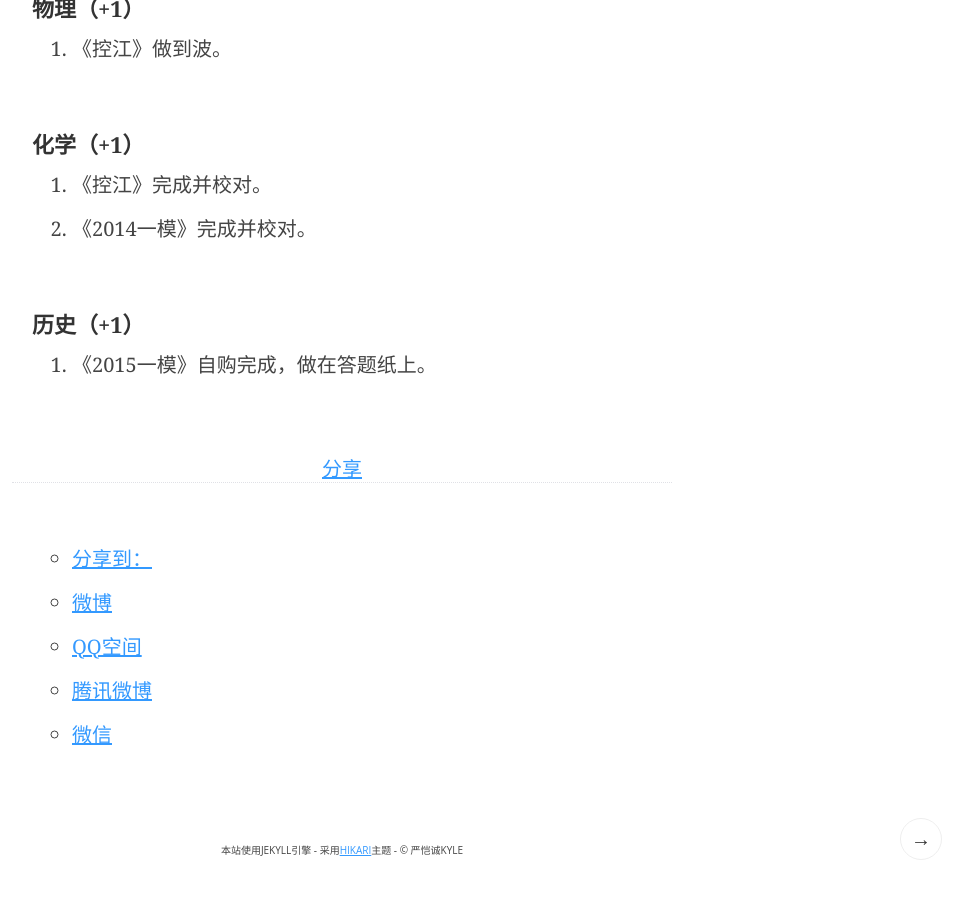
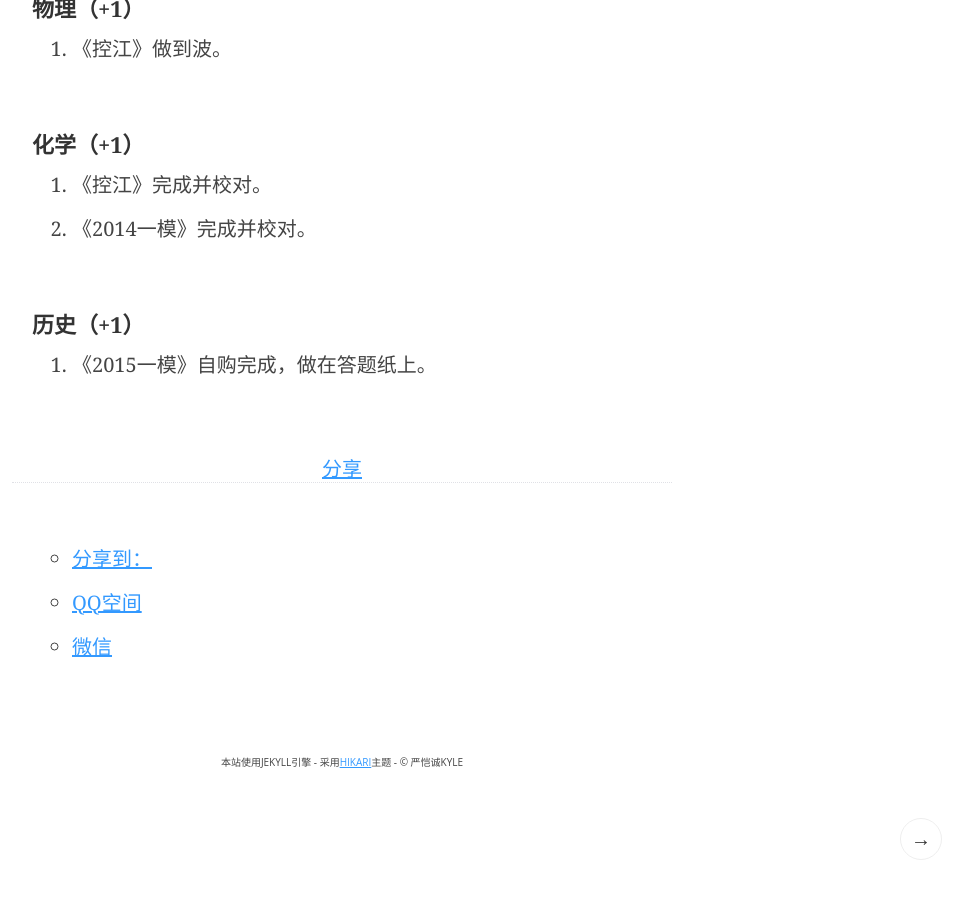
Before and after one commit to efz1602/efz1602.github.io, a Jekyll site: the page built from _posts/2015-07-01-SummerHoliday.markdown, in a window 1280 px wide and 900 px high, scrolled down 1116 px. Shown: the whole window, without its empty margins (298-1271 px from the left). Built offline with Jekyll 4.4.1, drawn with Linux system fonts in a browser that asks for light colours; some web fonts are replaced; Markdown is read by kramdown in place of the engine named in the settings; comment, search, counter and statistics services are not loaded; after the commit the page ends 1928 px from its top, so only the background shows below that.

Commit message:
edited duoshuo

```diff
--- a/_layouts/post.html
+++ b/_layouts/post.html
@@ -52,11 +52,9 @@ layout: default
   <!-- 多说评论框 start -->
   <div class="ds-share" data-thread-key="{{ page.id }}" data-title="{{ page.title }}" data-images="/apple.png" data-content="{{ page.title }}最新发布!" data-url="www.hwcenter.tk{{ page.url }}">
     <div class="ds-share-inline">
-      <ul  class="ds-share-icons-32">
+      <ul class="ds-share-icons-16">
       	<li data-toggle="ds-share-icons-more"><a class="ds-more" href="javascript:void(0);">分享到：</a></li>
-        <li><a class="ds-weibo" href="javascript:void(0);" data-service="weibo">微博</a></li>
         <li><a class="ds-qzone" href="javascript:void(0);" data-service="qzone">QQ空间</a></li>
-        <li><a class="ds-qqt" href="javascript:void(0);" data-service="qqt">腾讯微博</a></li>
         <li><a class="ds-wechat" href="javascript:void(0);" data-service="wechat">微信</a></li>
       </ul>
       <div class="ds-share-icons-more">
```
